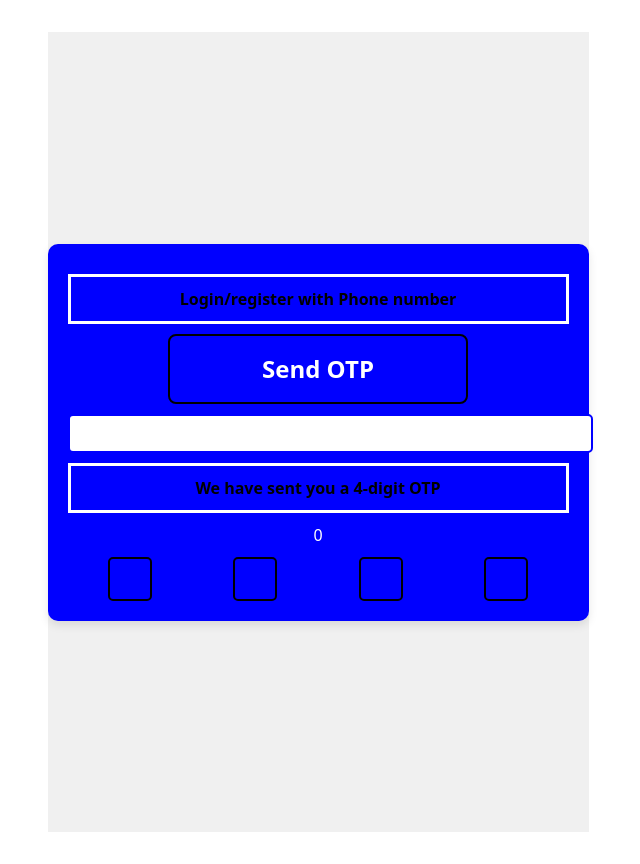
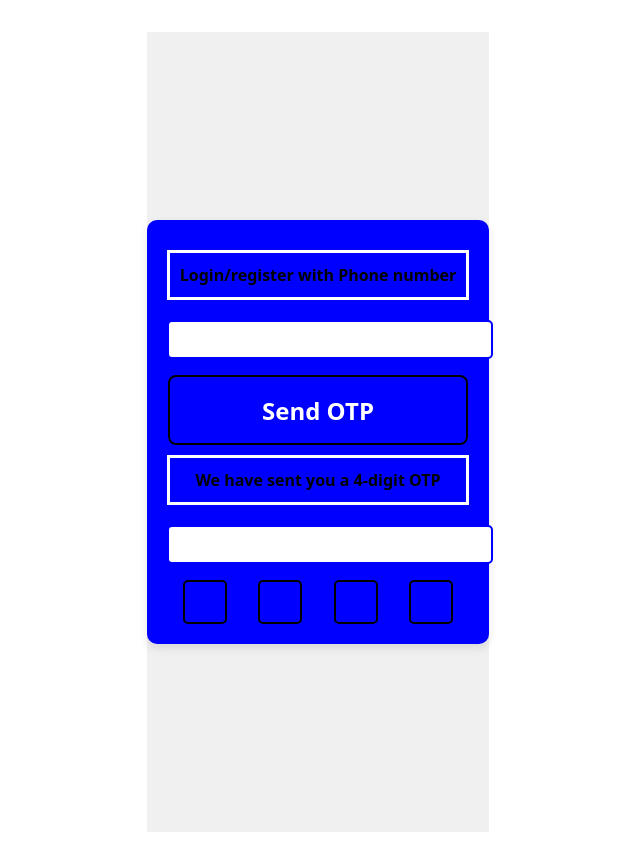
Before and after one commit to Jaswanth5996/VIGIL_VAVE, a React (Vite) app in the folder frontend/vave/: page /login in a window 1280 px wide. Shown: the whole page, without its empty margins (322-962 px from the left). Built offline with nearby package versions, Linux system fonts and the light colour scheme.

Commit message:
added validation

```diff
--- a/frontend/vave/src/components/home.jsx
+++ b/frontend/vave/src/components/home.jsx
@@ -8,7 +8,7 @@ function Home() {
     return (
         <>
             <div className="main">
-                <a href="https://react.dev" target="_blank">
+                <a target="_blank">
                     <img src={reactLogo} className="logo react" alt="React logo" />
                 </a>
                 <h1 className="des">WOMEN SAFETY DEVICE</h1>
--- a/frontend/vave/src/components/login.jsx
+++ b/frontend/vave/src/components/login.jsx
@@ -1,26 +1,60 @@
-import React, { useState } from "react";
-import '../App.css'
-// import {} from '@hookform/resolvers/yup'
-// import * as yup from 'yup'
-// import {useForm} from 'react-hook-form'
+import React from "react";
+import "../App.css";
+import { yupResolver } from "@hookform/resolvers/yup";
+import * as yup from "yup";
+import { useForm } from "react-hook-form";
 
 function Login() {
-    const [number,setNumber]=useState(0)
-    // // const schema = yup.object().shape({
-    // //     telephone : yup.number().max(10).min(10).required("Phone Number can't be empty"),
-    // //     otp: yup.number().integer().min(4).max(4).required("Enter a valid OTP"),
-    // // }
-    // )
+    const schema = yup.object().shape({
+        telephone: yup
+            .string()
+            .length(10, "Phone number must be exactly 10 digits")
+            .required("Phone Number can't be empty"),
+        otp: yup
+            .string()
+            .length(4, "OTP must be exactly 4 digits")
+            .required("Enter a valid OTP"),
+    });
+
+    const {
+        register,
+        handleSubmit,
+        formState: { errors },
+    } = useForm({
+        resolver: yupResolver(schema),
+    });
+
+    const onSubmit = (data) => {
+        console.log("Submitted Data:", data);
+    };
+
     return (
         <div className="container">
             <div className="login-box">
                 <div className="p">Login/register with Phone number</div>
-                <button>Send OTP</button>
-                <input type="tel" required className="input-box" onChange={(e)=>  {setNumber(e.target.value); console.log(number)}}/>
+                <input
+                    type="tel"
+                    className="input-box"
+                    {...register("telephone")}
+                />
+                <p className="error">{errors.telephone?.message}</p>
+
+                <button onClick={handleSubmit(onSubmit)}>Send OTP</button>
+
                 <div className="p">We have sent you a 4-digit OTP</div>
-                {number}
+
+                <input
+                    type="number"
+                    className="input-box"
+                    {...register("otp")}
+                />
+                <p className="error">{errors.otp?.message}</p>
+
                 <div className="pp">
-                    <div></div><div></div><div></div><div></div>
+                    <div></div>
+                    <div></div>
+                    <div></div>
+                    <div></div>
                 </div>
             </div>
         </div>
```
